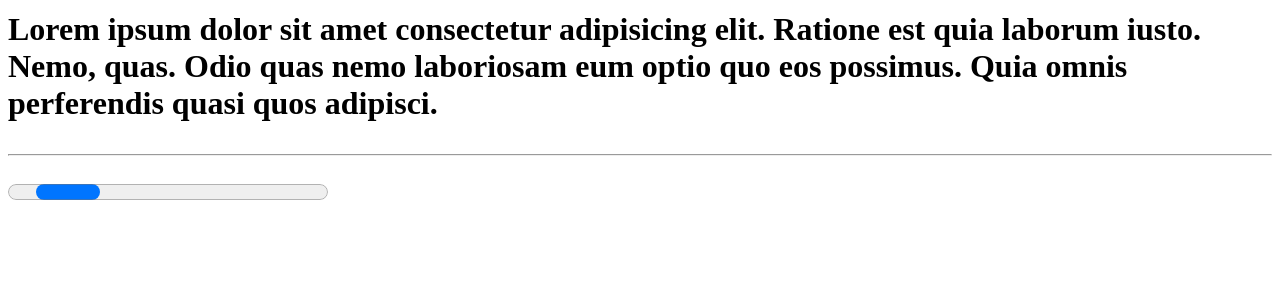
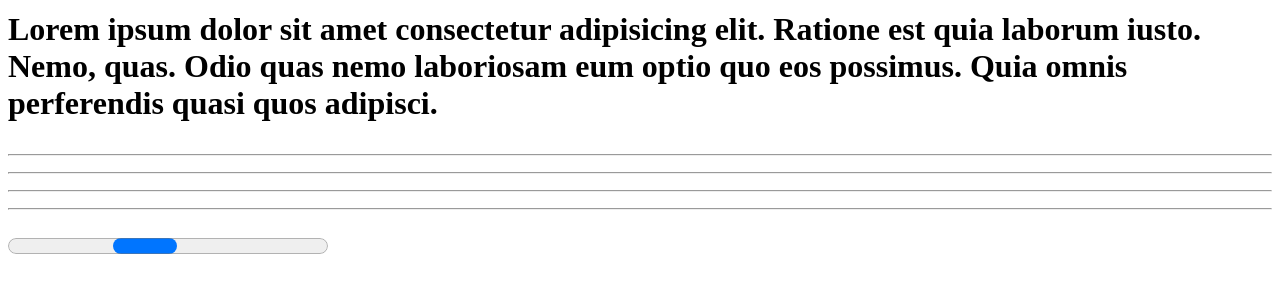
Before and after one commit to LeonardoNunes83/Ola-Mundo, a plain HTML site: page index.html in a window 1280 px wide. Shown: the part 79-372 px from the top of the page. Drawn offline with Linux system fonts and the light colour scheme.

Commit message:
linha hr

```diff
--- a/index.html
+++ b/index.html
@@ -8,7 +8,8 @@
 <body>
 <h1>Olá, Mundo!<h1>
     <P>Lorem ipsum dolor sit amet consectetur adipisicing elit. Ratione est quia laborum iusto. Nemo, quas. Odio quas nemo laboriosam eum optio quo eos possimus. Quia omnis perferendis quasi quos adipisci.</P>
-    <hr>
+    <hr><hr>
+    <hr><hr>
     <progress>Lorem ipsum dolor sit amet consectetur adipisicing elit. Excepturi dolorum ea eius atque autem aliquid facere ut assumenda, neque pariatur, voluptate impedit laborum iusto tempore esse doloribus totam nemo rem?
         <h1>Index 2       </h1>
         <h1>Index 3</h1>
```
